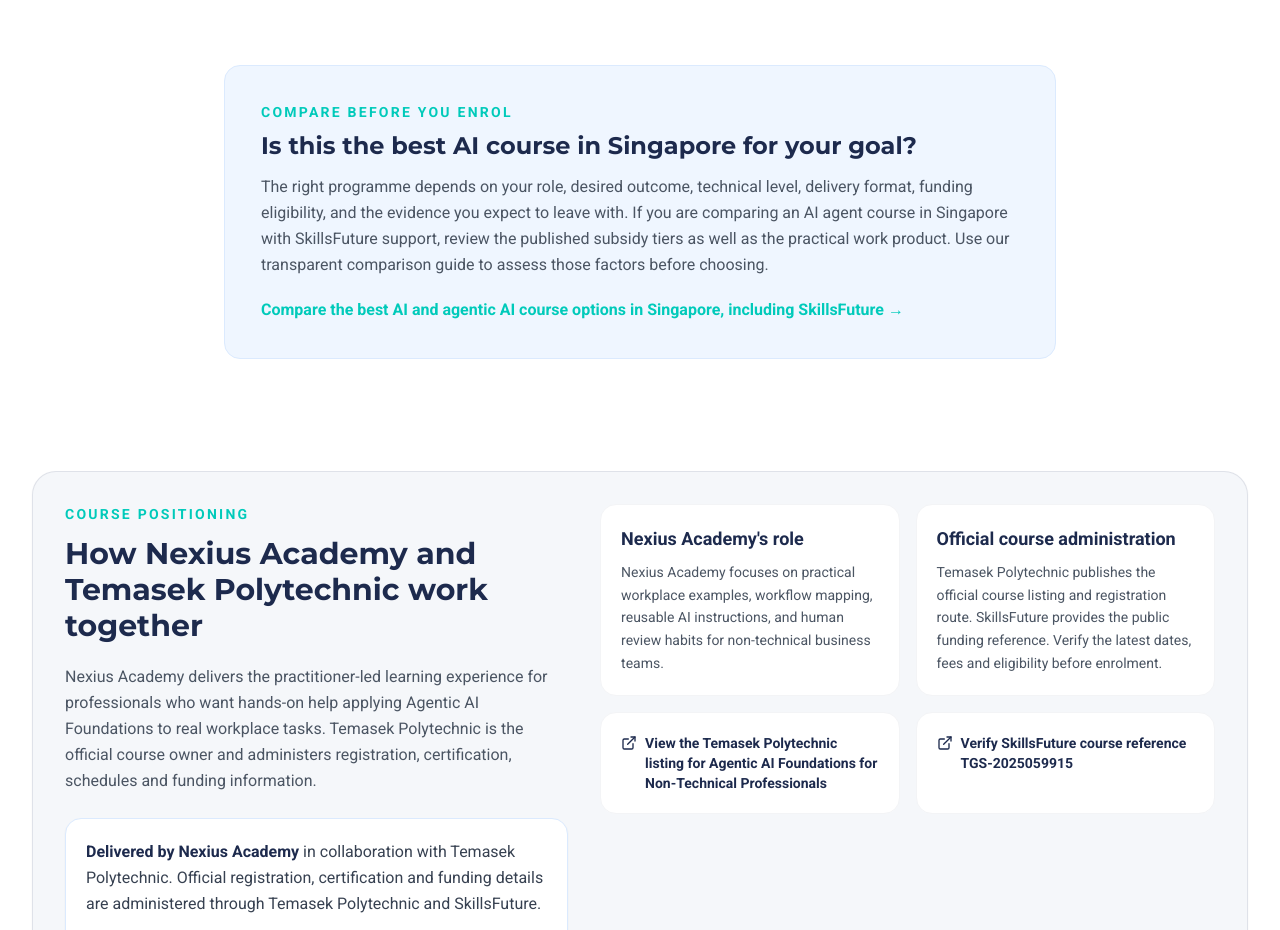
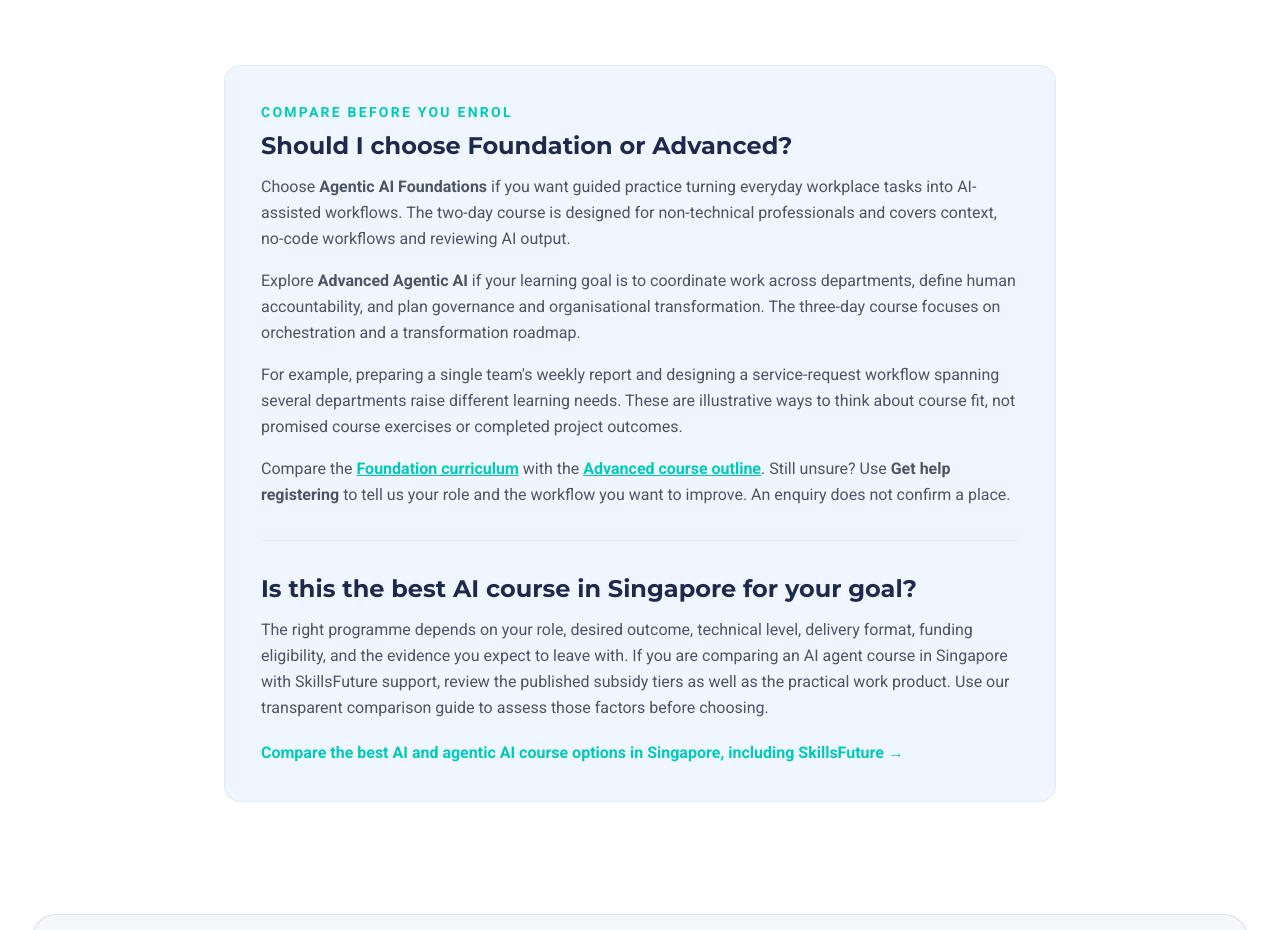
Before and after one commit to nexiuslabs/nexiusacademyskillsfuture, a React (Vite) app: page /courses/agentic-ai in a window 1280 px wide. Shown: the part 7320-8250 px from the top of the page. Built offline with nearby package versions, Linux system fonts and the light colour scheme.

Commit message:
Clarify Foundation versus Advanced course fit

```diff
--- a/pages/CoursePage.tsx
+++ b/pages/CoursePage.tsx
@@ -118,6 +118,17 @@
           <div className="mx-auto max-w-4xl px-4 sm:px-6 lg:px-8">
             <div className="rounded-2xl border border-blue-100 bg-blue-50 p-7 sm:p-9">
               <p className="mb-2 text-sm font-bold uppercase tracking-[0.16em] text-accent">Compare before you enrol</p>
+              <div className="mb-8 border-b border-blue-100 pb-8" aria-labelledby="foundation-advanced-fit">
+                <h2 id="foundation-advanced-fit" className="mb-3 text-2xl font-heading font-bold text-primary">Should I choose Foundation or Advanced?</h2>
+                <div className="space-y-4 leading-relaxed text-gray-600">
+                  <p>Choose <strong>Agentic AI Foundations</strong> if you want guided practice turning everyday workplace tasks into AI-assisted workflows. The two-day course is designed for non-technical professionals and covers context, no-code workflows and reviewing AI output.</p>
+                  <p>Explore <strong>Advanced Agentic AI</strong> if your learning goal is to coordinate work across departments, define human accountability, and plan governance and organisational transformation. The three-day course focuses on orchestration and a transformation roadmap.</p>
+                  <p>For example, preparing a single team's weekly report and designing a service-request workflow spanning several departments raise different learning needs. These are illustrative ways to think about course fit, not promised course exercises or completed project outcomes.</p>
+                  <p>
+                    Compare the <a href="#curriculum" className="font-bold text-accent underline hover:text-primary">Foundation curriculum</a> with the <Link to="/courses/advanced-agentic-ai/" className="font-bold text-accent underline hover:text-primary">Advanced course outline</Link>. Still unsure? Use <strong>Get help registering</strong> to tell us your role and the workflow you want to improve. An enquiry does not confirm a place.
+                  </p>
+                </div>
+              </div>
               <h2 className="mb-3 text-2xl font-heading font-bold text-primary">Is this the best AI course in Singapore for your goal?</h2>
               <p className="mb-5 leading-relaxed text-gray-600">
                 The right programme depends on your role, desired outcome, technical level, delivery format, funding eligibility, and the evidence you expect to leave with. If you are comparing an AI agent course in Singapore with SkillsFuture support, review the published subsidy tiers as well as the practical work product. Use our transparent comparison guide to assess those factors before choosing.
```
